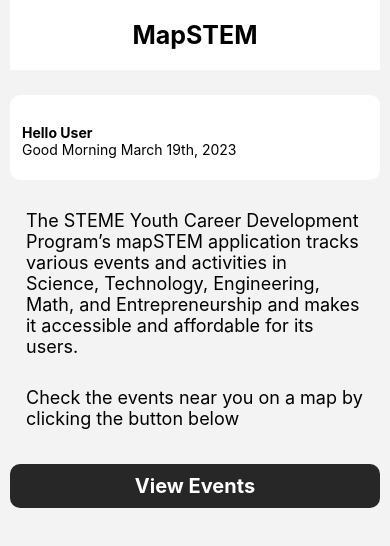
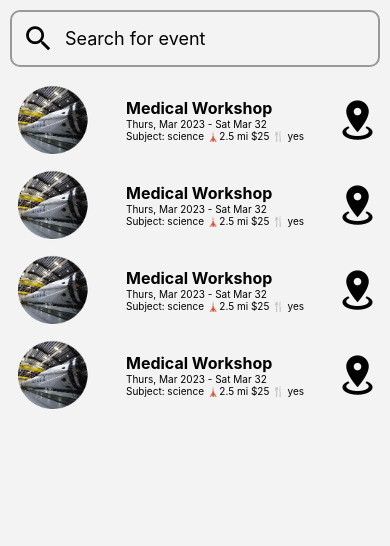
Before and after one commit to STEM-E-Youth-Career-Development-Program/map-app, a React Native app: screen / in a window 390 px wide. Shown: the top 546 px of the page. Built offline with nearby package versions, Linux system fonts and the light colour scheme.

Commit message:
Fixed the bug in EventListScreen

```diff
--- a/App.js
+++ b/App.js
@@ -1,6 +1,7 @@
 import React from 'react';
-import LandingScreen from './app/screens/LandingScreen';
+import CreateEventScreen from './app/screens/CreateEventScreen';
+import EventListScreen from './app/screens/EventListScreen';
 
 export default function App() {
-  return <LandingScreen />;
+  return <EventListScreen />;
 }
--- a/app/screens/CreateEventScreen.js
+++ b/app/screens/CreateEventScreen.js
@@ -18,7 +18,7 @@
 
 function CreateEventScreen(props) {
   return (
-    <Screen>
+    <Screen style={styles.screen}>
       <PageHeader header={'Create an Event'} />
       <AppForm
         initialValues={{
@@ -58,4 +58,8 @@
 
 export default CreateEventScreen;
 
-const styles = StyleSheet.create({});
+const styles = StyleSheet.create({
+  screen: {
+    paddingBottom: 70,
+  },
+});
--- a/app/screens/EventListScreen.js
+++ b/app/screens/EventListScreen.js
@@ -34,22 +34,29 @@
 
 function EventListScreen(props) {
   const [searchQuery, setSearchQuery] = useState();
+  const [filteredData, setFilteredData] = useState(events);
 
-  const filterData = () => {
-    return events.filter((item) =>
-      item.heading.toLowerCase().includes(searchQuery.toLowerCase())
-    );
+  const handleSearch = (text) => {
+    setSearchQuery(text);
+
+    const filteredList = () => {
+      return events.filter((item) =>
+        item.heading.toLowerCase().includes(text.toLowerCase())
+      );
+    };
+
+    setFilteredData(filteredList);
   };
 
   return (
     <Screen>
       <SearchBar
         value={searchQuery}
-        onChangeText={(query) => setSearchQuery(query)}
+        onChangeText={handleSearch}
         placeholder="Search for event"
       />
       <FlatList
-        data={filterData()}
+        data={filteredData}
         keyExtractor={(event) => event.id.toString()}
         renderItem={({ item }) => (
           <Event
```
